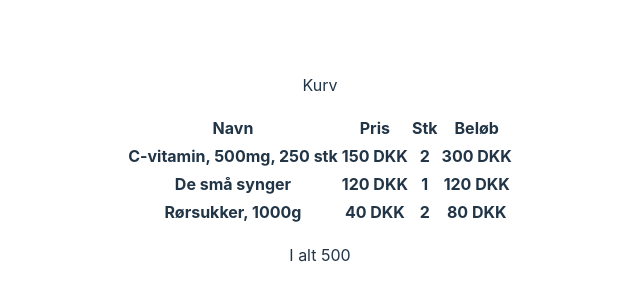
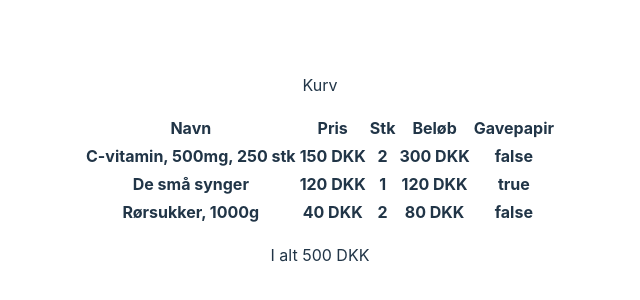
Before and after one commit to DTUSoftware/02363-Frontend-F23, a React (Vite) app: page / in a window 1280 px wide. Shown: the part 230-530 px from the top of the page, without its empty margins (320-960 px from the left). Built offline with nearby package versions, Linux system fonts and the light colour scheme.

Commit message:
Added gift wrap to the shop table

```diff
--- a/src/ShoppingList.tsx
+++ b/src/ShoppingList.tsx
@@ -10,8 +10,6 @@ interface Item {
     upsellProductId: String | null
   }
 
-
-function ShoppingList() {
 const products = new Map<String,Item>();
 productsSJSON.map(x => products.set(x.id,x));
 console.log(products)
@@ -22,9 +20,23 @@ function ShoppingList() {
     { product: products.get("sugar-cane-1kg"), quantity: 2, giftWrap: false },
     ];
 
+function ShoppingList() {
+    function changeQuantity(index: number) {
+        //TODO: Could be implemented as clickable + or - buttons that increment or decrement quantity of a specific item
+    }
+
+    function removeItem(index: number) {
+        //TODO: Remove item from itemList, perhaps using its index
+    }
+
+    function recurringOrderSchedule() {
+        //TODO: Not sure about this one
+    }
+
     const total = itemList.reduce((sum, x) => sum += x.quantity*x.product!.price, 0);
 
     const listEmpty = itemList === undefined || itemList.length == 0;
+
   return (
     <div className="ShoppingList">
         <p>Kurv</p>
@@ -37,6 +49,7 @@ function ShoppingList() {
                         <th>Pris</th>
                         <th>Stk</th>
                         <th>Beløb</th>
+                        <th>Gavepapir</th>
                     </tr>
                 </thead>
                 <tbody>
@@ -46,11 +59,12 @@ function ShoppingList() {
                             <th>{`${x.product!.price} ${x.product!.currency}`}</th>
                             <th>{`${x.quantity}`}</th>
                             <th>{`${x.quantity*x.product!.price} ${x.product!.currency}`}</th>
+                            <th>{`${x.giftWrap}`}</th>
                         </tr>
                     ))}
                 </tbody>
             </table>
-        <p>{`I alt ${total}`}</p>
+        <p>{`I alt ${total} ${itemList[0].product!.currency}`}</p>
       </div>
     ) : (
         <p>Kurven er tom!</p>
```
Lines whose indentation alone changed are shown as unchanged.
